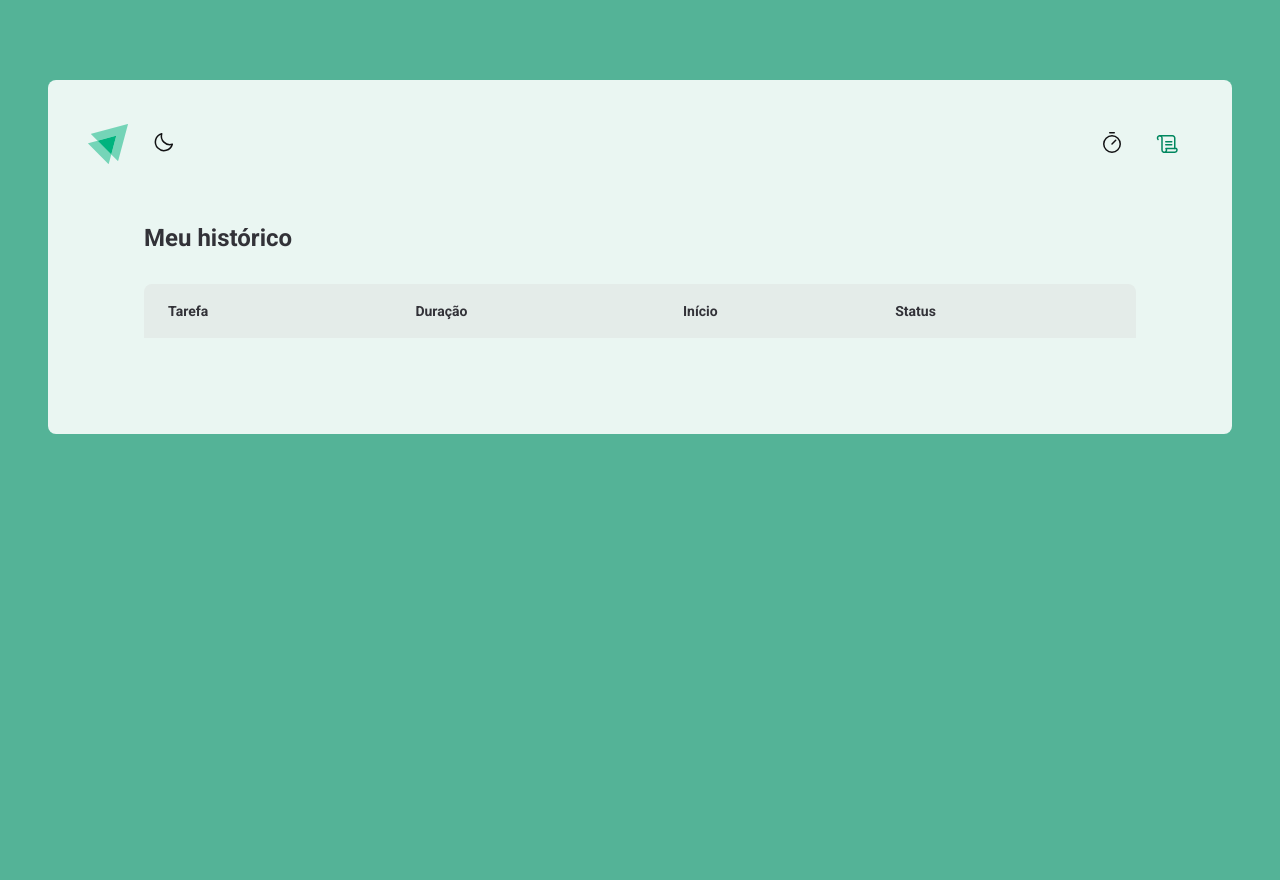
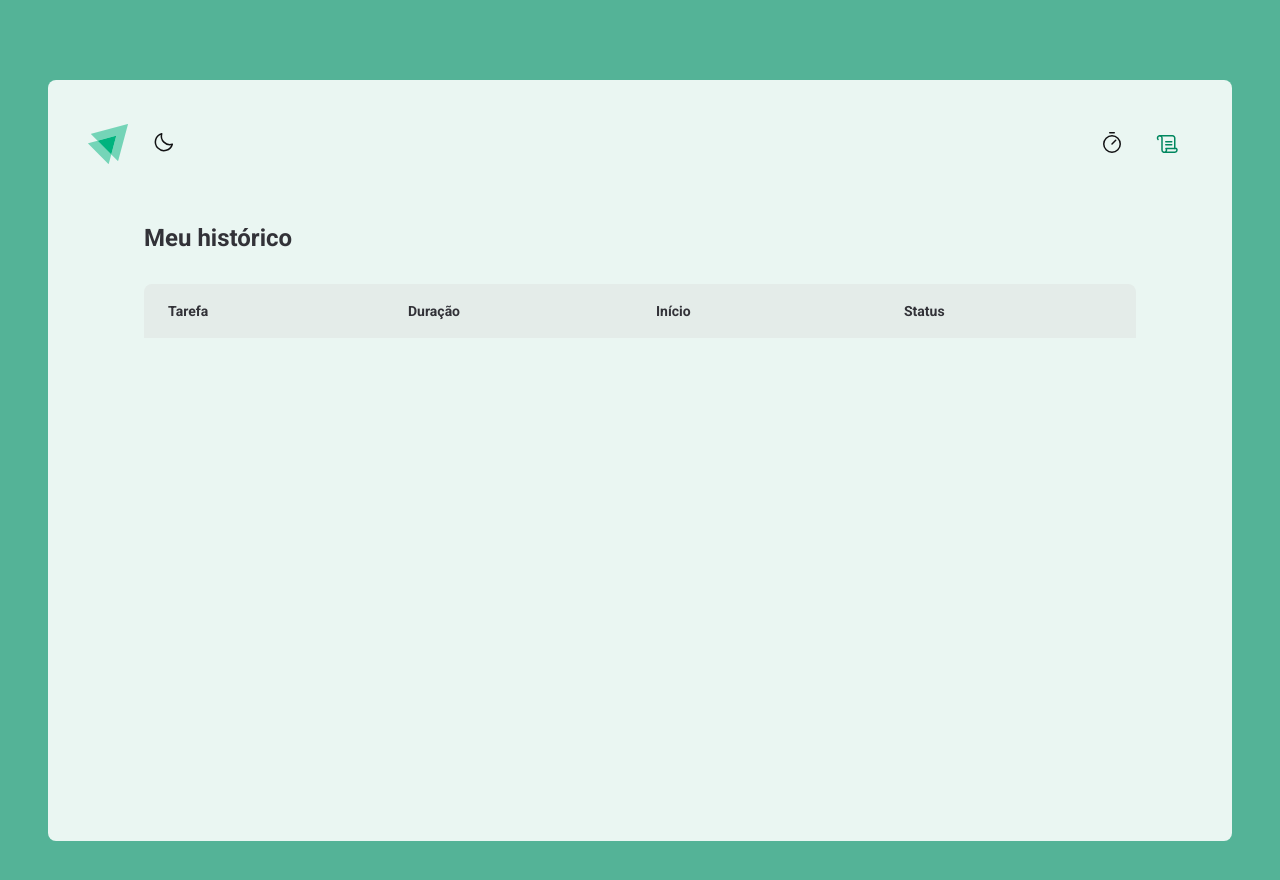
Before and after one commit to brunosllz/Ignite-timer, a React (Vite) app: page /history in a window 1280 px wide. Shown: the top 880 px of the page. Before the commit the page ends 800 px from the top, so only its background shows below. Built offline with nearby package versions, Linux system fonts and the light colour scheme.

Commit message:
Alter scrollbar style at history page

```diff
--- a/src/pages/History/styles.ts
+++ b/src/pages/History/styles.ts
@@ -3,7 +3,6 @@ import styled from 'styled-components'
 export const HistoryContainer = styled.main`
   flex: 1;
   padding: 3.5rem;
-
   display: flex;
   flex-direction: column;
 
@@ -15,9 +14,7 @@ export const HistoryContainer = styled.main`
 
 export const HistoryList = styled.div`
   flex: 1;
-  overflow: auto;
   margin-top: 2rem;
-  max-height: 28.8rem;
 
   table {
     width: 100%;
@@ -40,6 +37,30 @@ export const HistoryList = styled.div`
       &:last-child {
         border-top-right-radius: 8px;
         padding-right: 1.5rem;
+      }
+    }
+
+    thead,
+    tbody tr {
+      display: table;
+      width: 100%;
+      table-layout: fixed;
+    }
+
+    tbody {
+      width: 100%;
+      display: block;
+      height: 407px;
+      overflow: auto;
+
+      &::-webkit-scrollbar {
+        width: 6px;
+        padding-right: 10px;
+        z-index: 50;
+      }
+      &::-webkit-scrollbar-thumb {
+        background-color: ${(props) => props.theme.colors.placeholder};
+        border-radius: 99999px;
       }
     }
 
```
